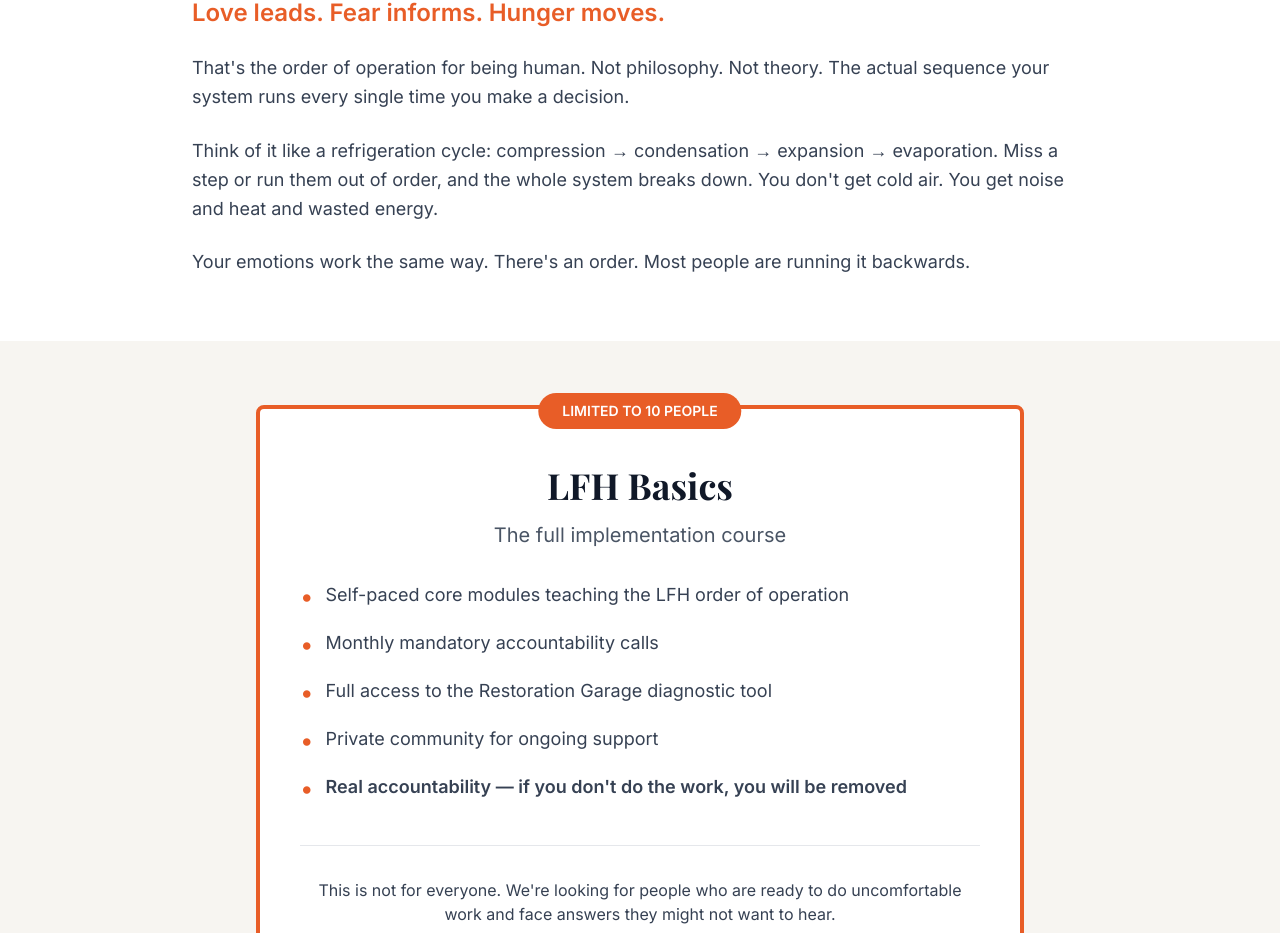
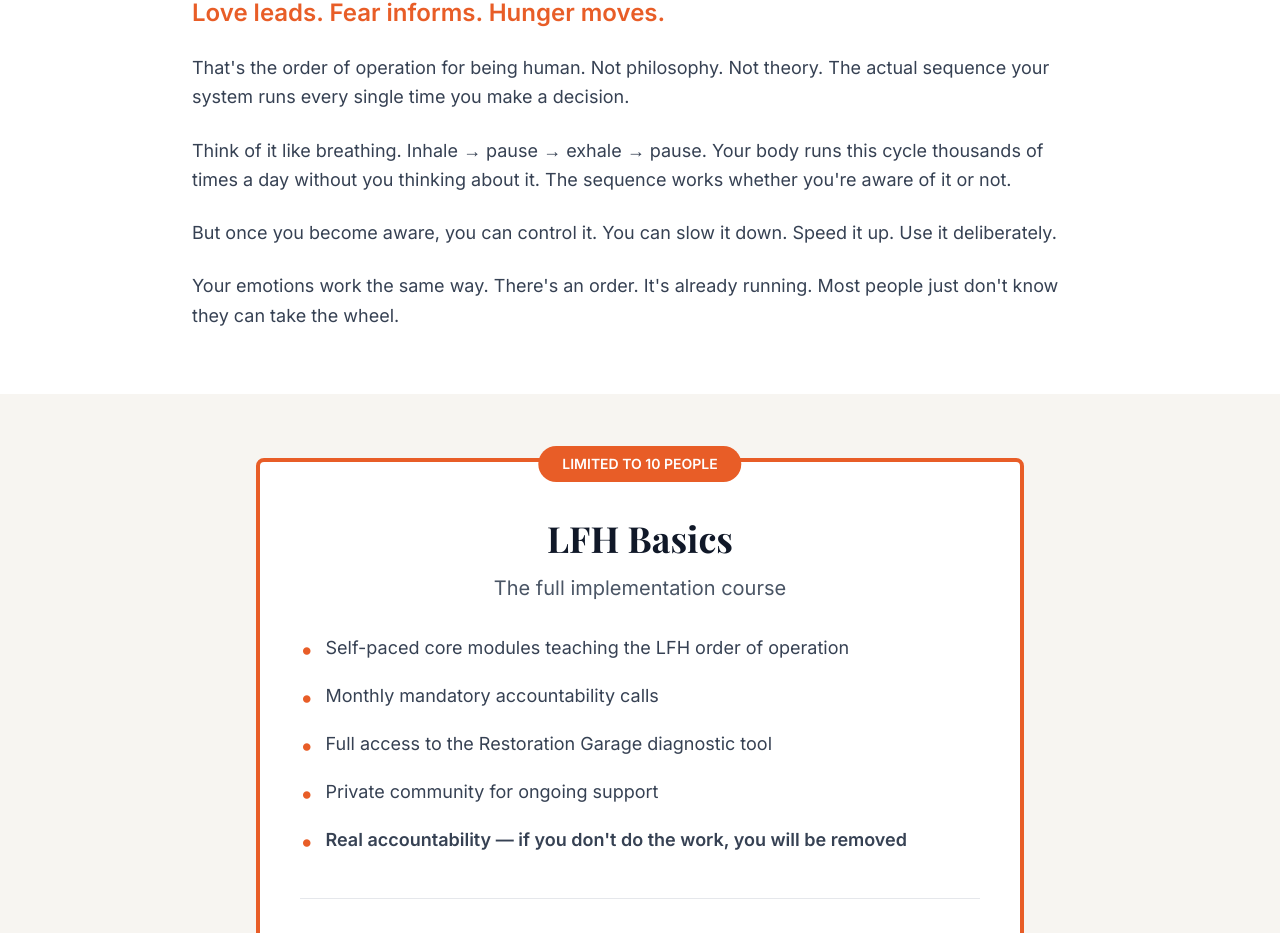
Before and after one commit to ndispenza1-maker/lovefearhunger, a Next.js app: page / in a window 1280 px wide. Shown: the part 867-1800 px from the top of the page. Built offline with nearby package versions, Linux system fonts and the light colour scheme; a web font is replaced by a local one.

Commit message:
Replace refrigeration analogy with breathing - more universal and intuitive

```diff
--- a/app/page.tsx
+++ b/app/page.tsx
@@ -35,12 +35,17 @@ export default function Home() {
               The actual sequence your system runs every single time you make a decision.
             </p>
             <p>
-              Think of it like a refrigeration cycle: compression → condensation → expansion → evaporation.
-              Miss a step or run them out of order, and the whole system breaks down.
-              You don't get cold air. You get noise and heat and wasted energy.
+              Think of it like breathing. Inhale → pause → exhale → pause. Your body runs this cycle
+              thousands of times a day without you thinking about it. The sequence works whether you're
+              aware of it or not.
             </p>
             <p>
-              Your emotions work the same way. There's an order. Most people are running it backwards.
+              But once you become aware, you can control it. You can slow it down. Speed it up.
+              Use it deliberately.
+            </p>
+            <p>
+              Your emotions work the same way. There's an order. It's already running.
+              Most people just don't know they can take the wheel.
             </p>
           </div>
         </div>
```
